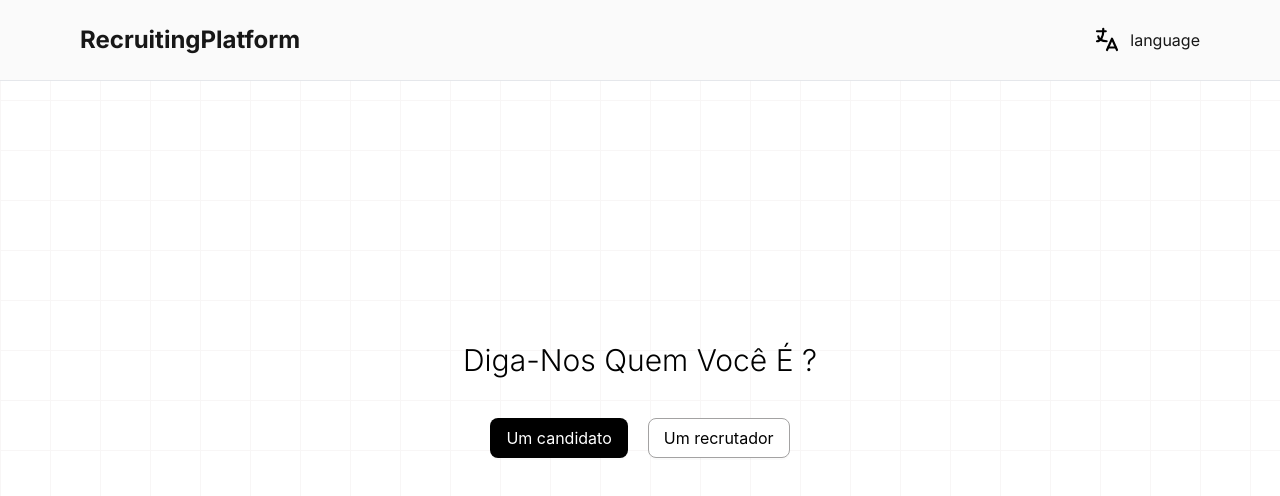
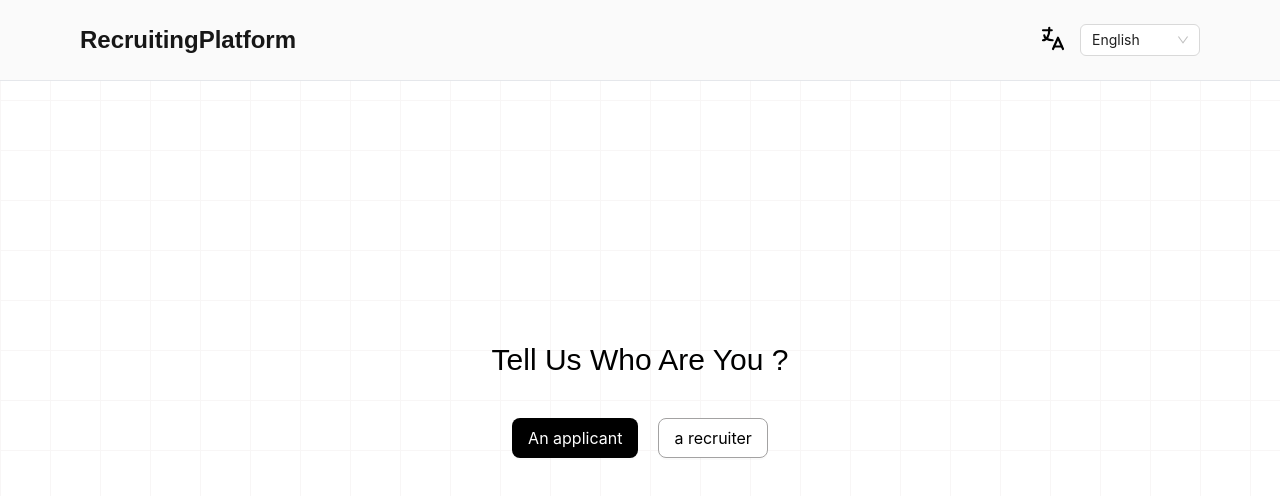
Before and after one commit to mariabh7/RecruitePlatform, a Next.js app: page / in a window 1280 px wide. Shown: the top 496 px of the page. Built offline with nearby package versions, Linux system fonts and the light colour scheme.

Commit message:
language finally working

```diff
--- a/next.config.mjs
+++ b/next.config.mjs
@@ -1,6 +1,8 @@
+import createNextIntlPlugin from 'next-intl/dist/types/plugin';
+const withNextIntl = createNextIntlPlugin();
 /** @type {import('next').NextConfig} */
 const nextConfig = {
   /* config options here */
 };
 
-export default nextConfig;
+export default withNextIntl(nextConfig);
--- a/src/app/(components)/Recruiters/[applicantInfo]/applicantCard.jsx
+++ b/src/app/(components)/Recruiters/[applicantInfo]/applicantCard.jsx
@@ -17,7 +17,7 @@ const InfoCard = ({ applicant }) => {
         cover={<div className="w-full h-[50px] bg-gray-100" />}
         actions={[
           <Button variant="solid" size="large" color="default">
-            {trans("hire")}
+            <span className="capitalize">{trans("hire")}</span>
           </Button>,
         ]}
       >
--- a/src/app/(components)/Recruiters/applicants.jsx
+++ b/src/app/(components)/Recruiters/applicants.jsx
@@ -39,7 +39,7 @@ const Applicants = () => {
   return (
     <div className="flex flex-col justify-center mb-10 items-center w-full">
       <div className="text-center mb-10 ">
-        <h2 className=" text-xl md:text-2xl font-semibold mb-3 ">
+        <h2 className="capitalize text-xl md:text-2xl font-semibold mb-3 ">
           {trans("title")}
         </h2>
         <p className="text-gray-400  text-sm md:text-base font-light">
@@ -59,7 +59,13 @@ const Applicants = () => {
               <Link
                 href={`/recruiters/${applicant?.Name}${applicant?.lastName} `}
               >
-                <Button variant="solid" color="default" type="link" key="view">
+                <Button
+                  variant="solid"
+                  size="large"
+                  color="default"
+                  type="link"
+                  key="view"
+                >
                   {trans("action")}
                 </Button>
               </Link>,
--- /dev/null
+++ b/src/app/(components)/translator/translate.jsx
@@ -0,0 +1,25 @@
+"use client";
+
+import React from "react";
+import { Select } from "antd";
+
+const Translate = ({ locale, setLocale }) => {
+  const handleChange = (value) => {
+    setLocale(value);
+  };
+
+  return (
+    <Select
+      value={locale}
+      onChange={handleChange}
+      options={[
+        { value: "en", label: "English" },
+        { value: "fr", label: "French" },
+        { value: "pt", label: "Portuguese" },
+      ]}
+      style={{ width: 120 }}
+    />
+  );
+};
+
+export default Translate;
--- /dev/null
+++ b/src/app/(components)/translator/wrap.jsx
@@ -0,0 +1,27 @@
+"use client";
+import React, { useEffect, useState } from "react";
+import Translate from "./translate";
+import enMessages from "../../../../messages/en.json";
+import frMessages from "../../../../messages/fr.json";
+import ptMessages from "../../../../messages/pt.json";
+import { NextIntlClientProvider } from "next-intl";
+
+const TranslateWrapper = () => {
+  const [locale, setLocale] = useState("fr");
+
+  useEffect(() => {
+    const saved = localStorage.getItem("lang") || "fr";
+    setLocale(saved);
+  }, []);
+
+  const allMessages = { en: enMessages, fr: frMessages, pt: ptMessages };
+  const messages = allMessages[locale] || frMessages;
+
+  return (
+    <NextIntlClientProvider locale={locale} messages={messages}>
+      <Translate locale={locale} setLocale={setLocale} />
+    </NextIntlClientProvider>
+  );
+};
+
+export default TranslateWrapper;
--- a/src/app/layout.js
+++ b/src/app/layout.js
@@ -1,38 +1,16 @@
-import { Inter } from 'next/font/google'
-import React from 'react'
-import './globals.css'
-import { language } from './(components)/ui/Language'
-import { brightnessUp } from './(components)/ui/brightnessUp'
-import { moon } from './(components)/ui/moon'
-import { NextIntlClientProvider } from 'next-intl';
-const inter = Inter({ subsets: ['latin'] })
+import "./globals.css";
+import Wrapper from "./wrapper";
 
 export const metadata = {
-  title: 'My App',
-  description: 'Generated by create next app',
-}
-
+  title: "Recruiting Platform",
+  description: "recruite and apply in one platform",
+};
 export default function RootLayout({ children }) {
   return (
     <html lang="en">
-      <body className={inter.className}>
-        <NextIntlClientProvider> <div className='bg-white relative  '>
-          <header className='flex fixed z-50 top-0 w-full bg-zinc-50 border-b border-gray-200 justify-between items-center py-4 md:py-6 px-6 md:px-20'>
-            <div>
-              <p className='font-bold capitalize text-xl md:text-2xl'>recruitingPlatform</p>
-            </div>
-            <div className='flex justify-start gap-5'>
-              <div className='ls'>
-                {language()}
-                <span>language</span>
-              </div>
-            </div>
-          </header>
-          <main>
-            {children}
-          </main>
-        </div></NextIntlClientProvider>
+      <body>
+        <Wrapper>{children}</Wrapper>
       </body>
     </html>
-  )
+  );
 }
--- /dev/null
+++ b/src/app/wrapper.jsx
@@ -0,0 +1,42 @@
+"use client";
+
+import React, { useState, useEffect } from "react";
+import { NextIntlClientProvider } from "next-intl";
+import Translate from "./(components)/translator/translate";
+import { language } from "./(components)/ui/Language";
+
+const Wrapper = ({ children }) => {
+  const [locale, setLocale] = useState("en");
+  const [messages, setMessages] = useState(null);
+
+  // Load messages dynamically when locale changes
+  useEffect(() => {
+    import(`../../messages/${locale}.json`)
+      .then((mod) => setMessages(mod.default))
+      .catch(() => console.error(`Missing messages for locale: ${locale}`));
+  }, [locale]);
+
+  // Wait for messages to load
+  if (!messages) return null;
+
+  return (
+    <NextIntlClientProvider locale={locale} messages={messages}>
+      <div className="bg-white relative min-h-screen">
+        <header className="flex fixed z-50 top-0 w-full bg-zinc-50 border-b border-gray-200 justify-between items-center py-4 md:py-6 px-6 md:px-20">
+          <div>
+            <p className="font-bold capitalize text-xl md:text-2xl">
+              recruitingPlatform
+            </p>
+          </div>
+          <div className="flex justify-start gap-3">
+            {language()}
+            <Translate locale={locale} setLocale={setLocale} />
+          </div>
+        </header>
+        <main>{children}</main>
+      </div>
+    </NextIntlClientProvider>
+  );
+};
+
+export default Wrapper;
--- a/src/i18n/request.js
+++ b/src/i18n/request.js
@@ -1,7 +1,9 @@
 import { getRequestConfig } from 'next-intl/server';
 
 export default getRequestConfig(async () => {
-    const locale = 'pt';
+    const locale = typeof window !== "undefined"
+        ? localStorage.getItem("lang") || "en"
+        : "en";
 
     return {
         locale,
```
